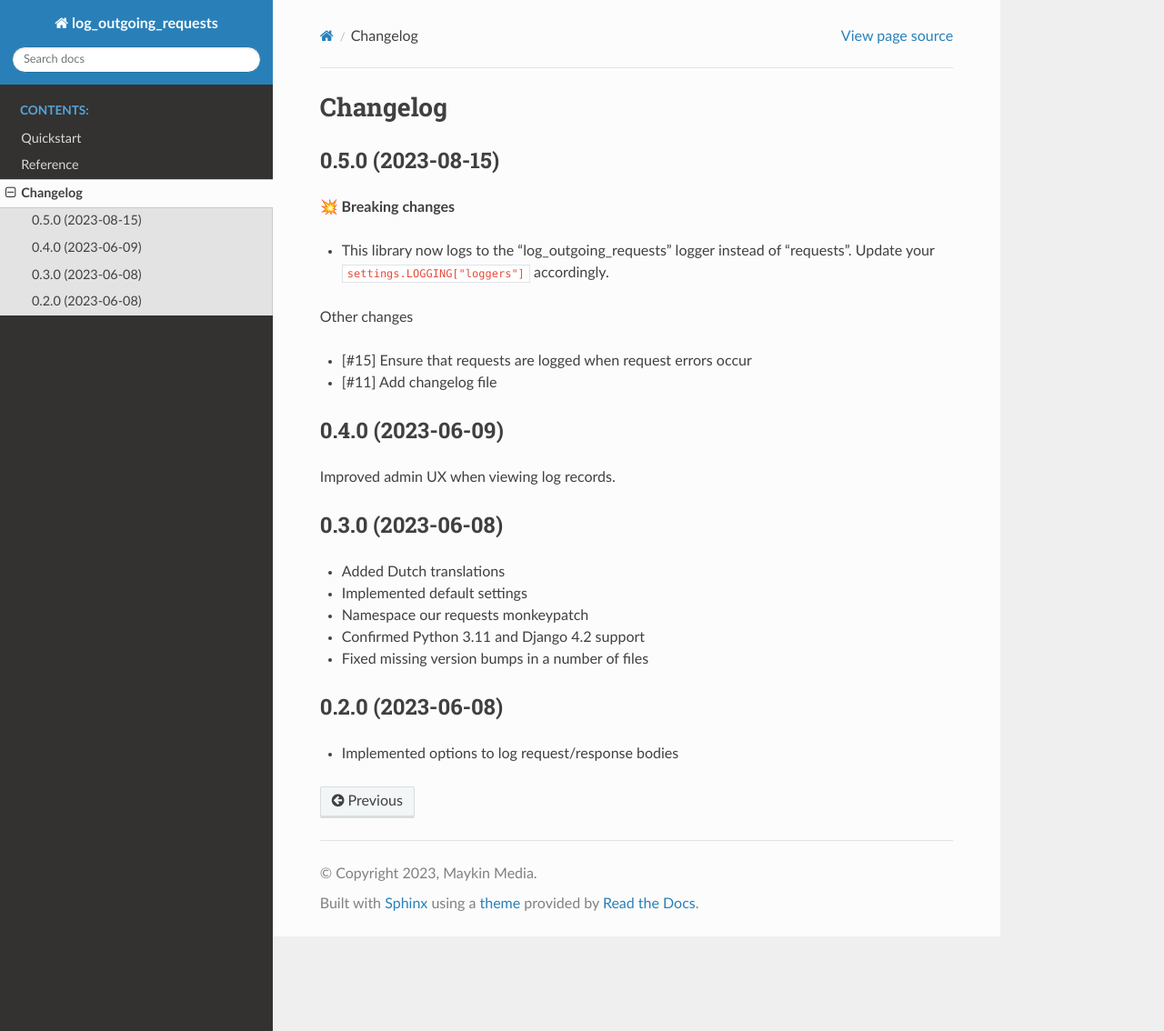
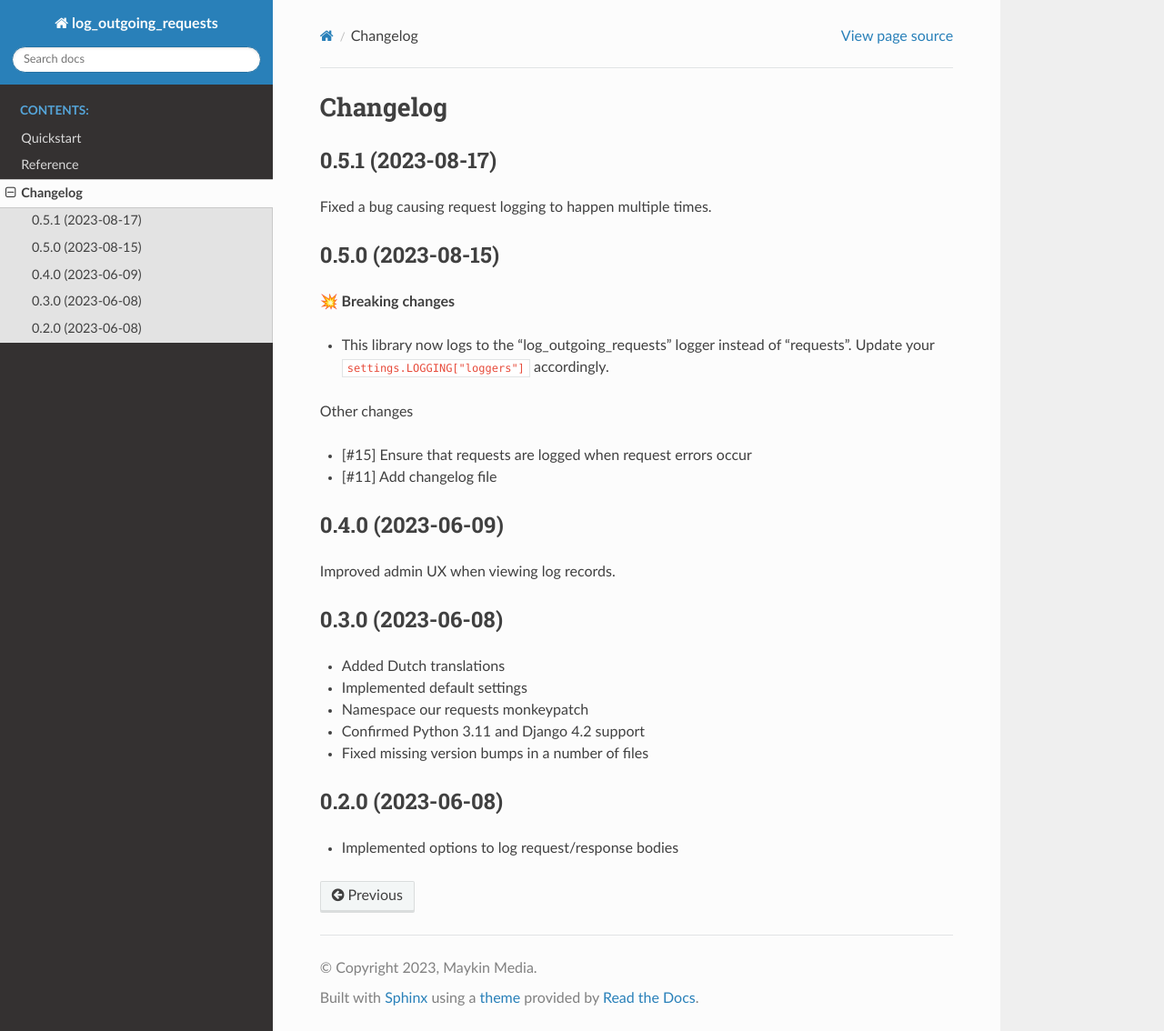
Before and after one commit to maykinmedia/django-log-outgoing-requests, a Sphinx documentation site: the page built from docs/changelog.rst, in a window 1280 px wide and 1134 px high. Shown: the whole window at 91% size. Built offline with Sphinx 7.4.7 and the Read the Docs theme 2.0.0, drawn with Linux system fonts in a browser that asks for light colours.

Commit message:
:bookmark: Release v0.5.1

```diff
--- a/CHANGELOG.rst
+++ b/CHANGELOG.rst
@@ -1,6 +1,11 @@
 =========
 Changelog
 =========
+
+0.5.1 (2023-08-17)
+==================
+
+Fixed a bug causing request logging to happen multiple times.
 
 0.5.0 (2023-08-15)
 ==================
--- a/README.rst
+++ b/README.rst
@@ -1,7 +1,7 @@
 django-log-outgoing-requests
 =================================================
 
-:Version: 0.5.0
+:Version: 0.5.1
 :Source: https://github.com/maykinmedia/django-log-outgoing-requests
 :Keywords: logging, django, requests
 :PythonVersion: 3.8+
--- a/docs/conf.py
+++ b/docs/conf.py
@@ -26,7 +26,7 @@ copyright = "2023, Maykin Media"
 author = "Maykin Media"
 
 # The full version, including alpha/beta/rc tags
-release = "0.5.0"
+release = "0.5.1"
 
 
 # -- General configuration ---------------------------------------------------
--- a/setup.cfg
+++ b/setup.cfg
@@ -2,7 +2,7 @@
 # see http://setuptools.readthedocs.io/en/latest/setuptools.html#configuring-setup-using-setup-cfg-files
 [metadata]
 name = django-log-outgoing-requests
-version = 0.5.0
+version = 0.5.1
 description = Log outgoing requests made by the requests python library
 long_description = file: README.rst
 url = https://github.com/maykinmedia/django-log-outgoing-requests
```
Also changed, not shown: .bumpversion.cfg.
